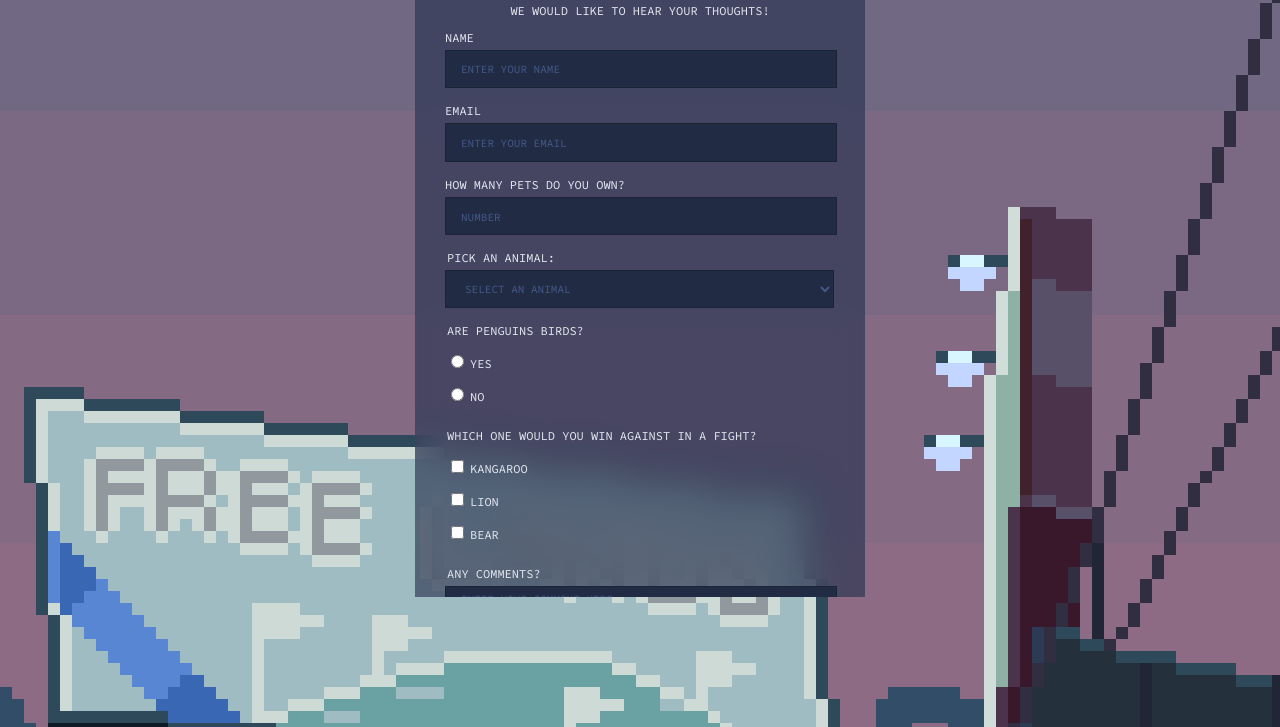
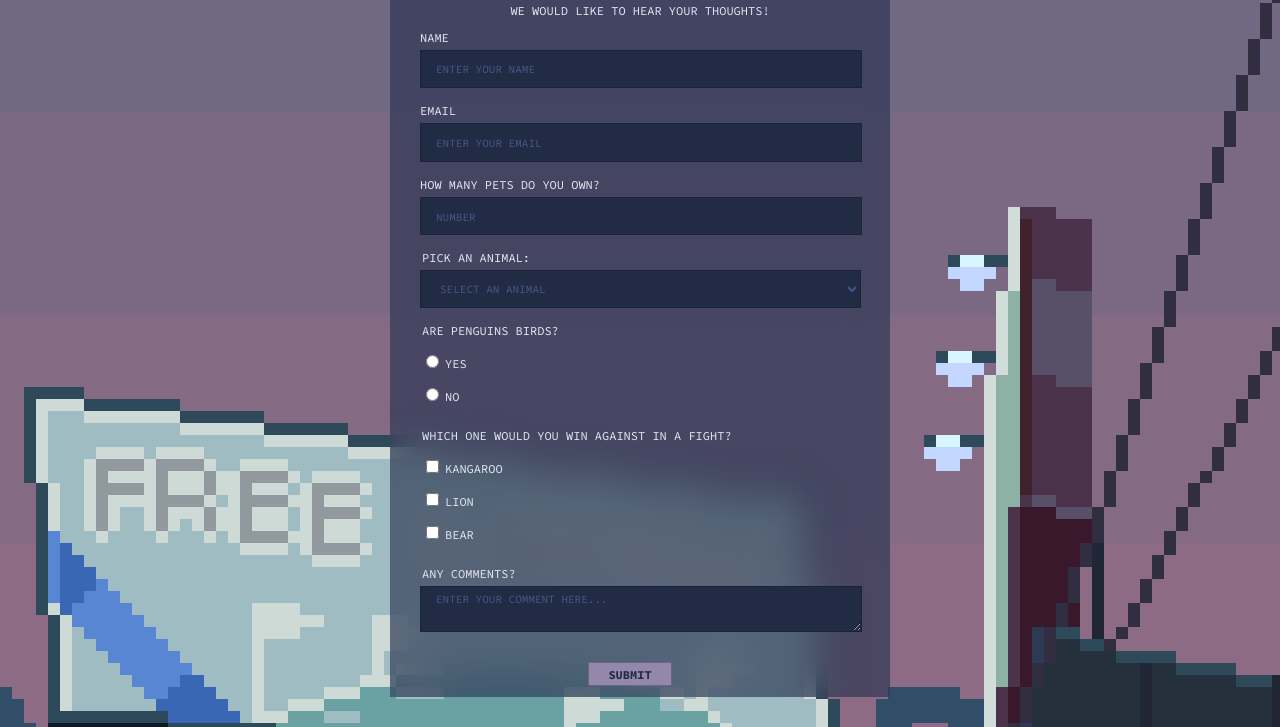
Before and after one commit to batatifrita/RWD, a plain HTML site: page form/index.html in a window 1280 px wide. Shown: the part 93-820 px from the top of the page. Drawn offline with Linux system fonts and the light colour scheme.

Commit message:
updating formsize

```diff
--- a/form/css/main.css
+++ b/form/css/main.css
@@ -31,9 +31,9 @@ li {
   width: 60vw;
   overflow-x:hidden;
   overflow-y:scroll;
-  max-width: 350px;
+  max-width: 400px;
   min-width: 300px;
-  max-height:650px;
+  max-height:750px;
   margin:20px auto;
   color:#E4E8F1;
   background: rgb(41, 51, 81, 0.65);
```
